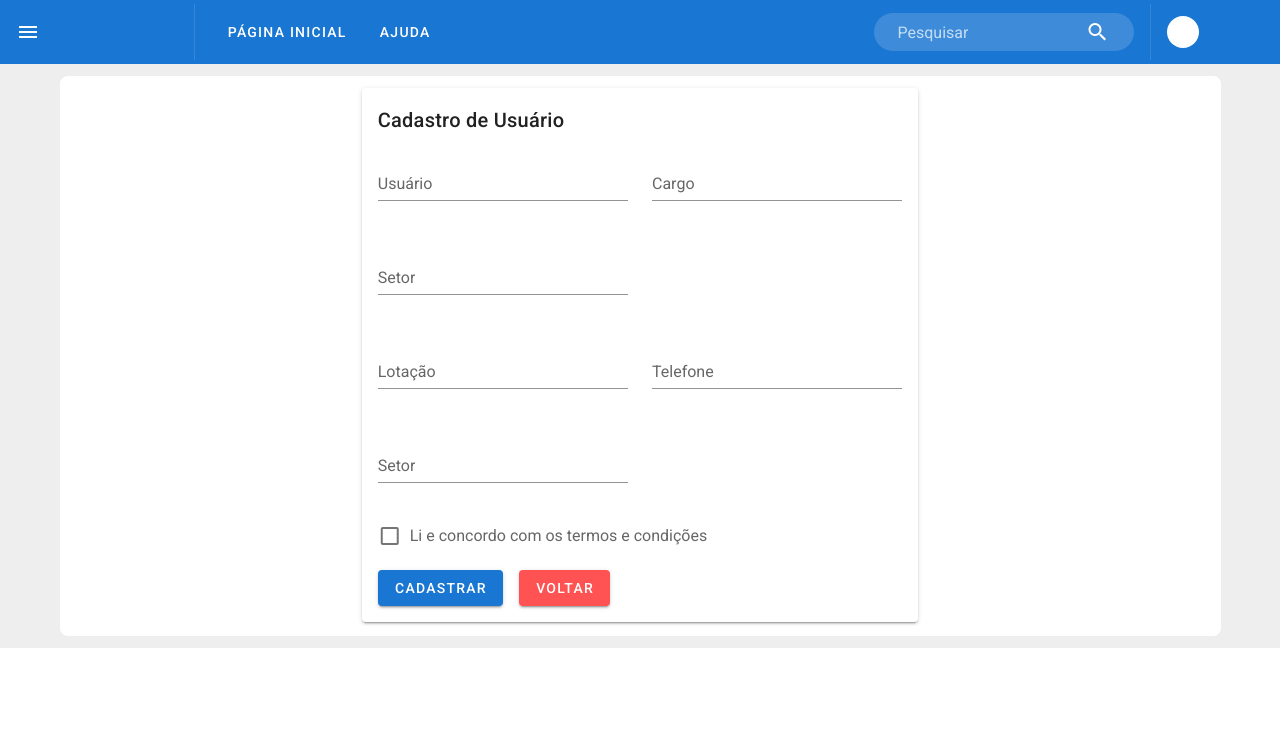
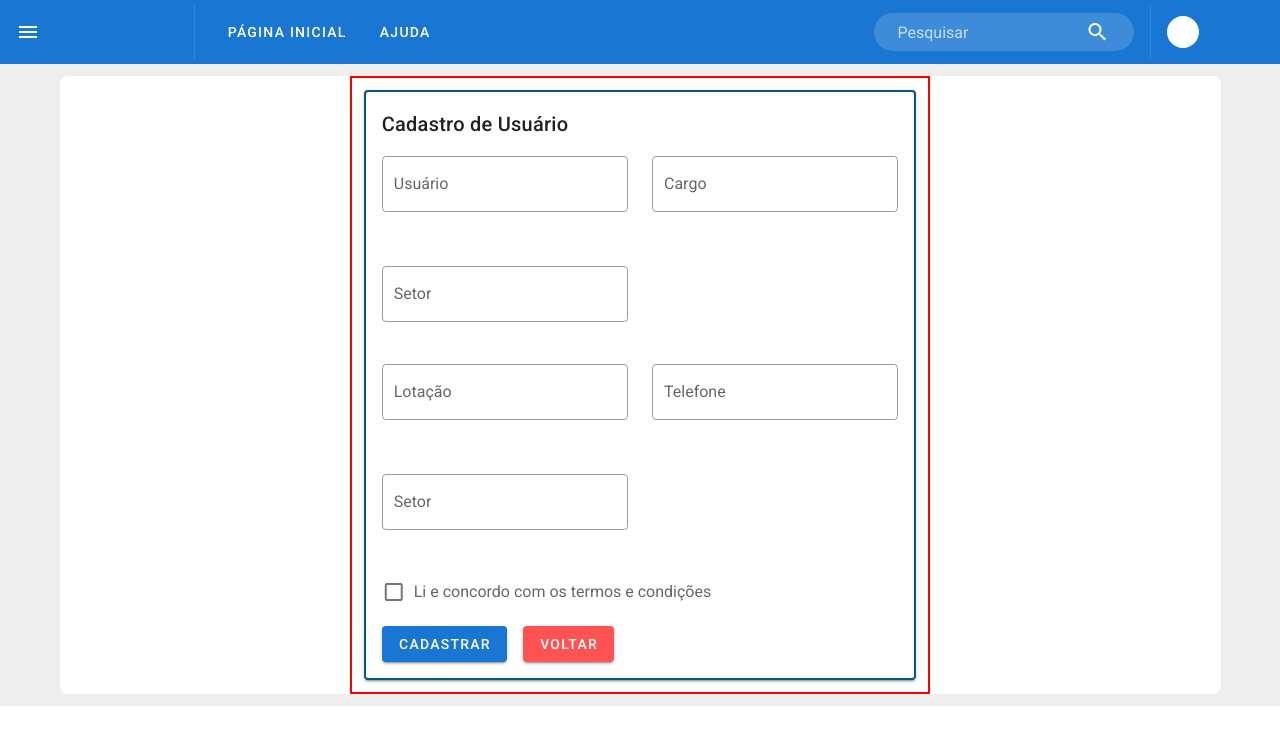
Before and after one commit to renanandradebr/SCCT-SistemaTelefonico-v3, a Vue app: page /cadastro in a window 1280 px wide. Shown: the top 744 px of the page. Built offline with nearby package versions, Linux system fonts and the light colour scheme.

Commit message:
formulario de cadastro

```diff
--- a/src/components/CadastroUsuario.vue
+++ b/src/components/CadastroUsuario.vue
@@ -1,29 +1,36 @@
 <template>
     <v-container fluid>
         <v-row justify="center">
-            <v-col cols="12" sm="8" md="6">
-                <v-card class="cardcadastro px-27">
+            <v-col cols="12" sm="8" md="6" class="botoes3">
+                <v-card id="formulario1">
                     <v-card-title class="text-center">Cadastro de Usuário</v-card-title>
                     <v-card-text>
                         <v-form ref="form">
+                            <div id="botoes1">
                                 <v-row>
-                                <v-col cols="12" md="6">
-                                    <v-text-field v-model="nome" label="Usuário" required></v-text-field> </v-col>
-                                <v-col cols="12" md="6">
-                                    <v-text-field v-model="cargo" label="Cargo" type="email"
-                                        required></v-text-field></v-col>
+                                    <v-col cols="6" md="6">
+                                        <v-text-field v-model="nome" label="Usuário" required outlined
+                                            clearable></v-text-field> </v-col>
+                                    <v-col cols="6" md="6">
+                                        <v-text-field v-model="cargo" label="Cargo" type="email" required outlined
+                                            clearable></v-text-field></v-col>
 
-                                <v-col cols="12" md="6">
-                                    <v-text-field v-model="setor" label="Setor" type="name" required></v-text-field></v-col>
+                                    <v-col cols="6" md="6">
+                                        <v-text-field v-model="setor" label="Setor" type="name" required outlined
+                                            clearable></v-text-field></v-col>
                                 </v-row>
+                            </div>
                             <v-row>
-                                <v-col cols="12" md="6">
-                                    <v-text-field v-model="lotação" label="Lotação" required></v-text-field></v-col>
-                                <v-col cols="12" md="6">
-                                    <v-text-field v-model="telefone" label="Telefone" required></v-text-field></v-col>
+                                <v-col cols="6" md="6">
+                                    <v-text-field v-model="lotação" label="Lotação" required outlined
+                                        clearable></v-text-field></v-col>
+                                <v-col cols="6" md="6">
+                                    <v-text-field v-model="telefone" label="Telefone" required outlined
+                                        clearable></v-text-field></v-col>
 
-                                <v-col cols="12" md="6">
-                                    <v-text-field v-model="setor" label="Setor" required></v-text-field></v-col>
+                                <v-col cols="6" md="6">
+                                    <v-text-field v-model="setor" label="Setor" required outlined
+                                        clearable></v-text-field></v-col>
                             </v-row>
 
                             <v-checkbox v-model="termos" label="Li e concordo com os termos e condições"
@@ -59,3 +66,13 @@
     }
 };
 </script>
+<style>
+#formulario1 {
+    border: solid rgb(7, 88, 134) 2px;
+
+}
+.botoes3{
+    border: solid red 2px;]
+    padding: ;
+}
+</style>
```
Lines whose indentation alone changed are shown as unchanged.
